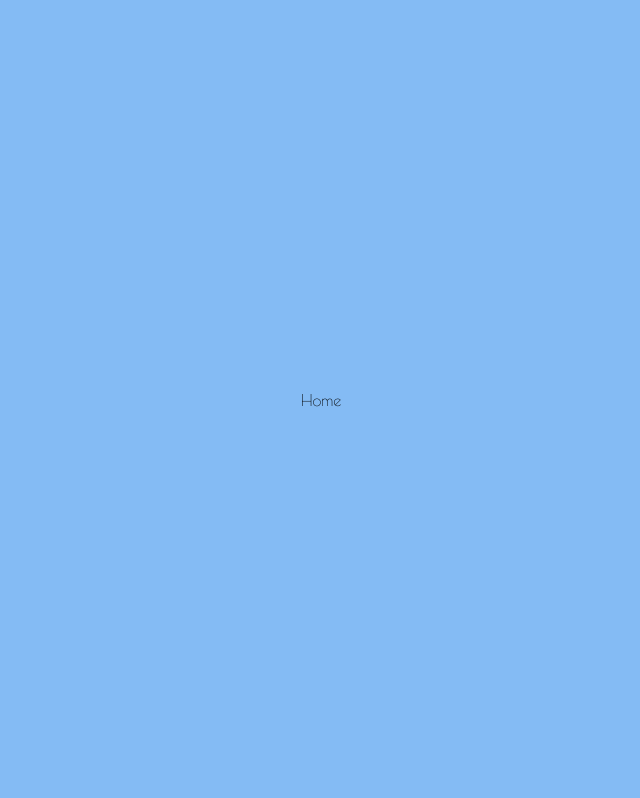
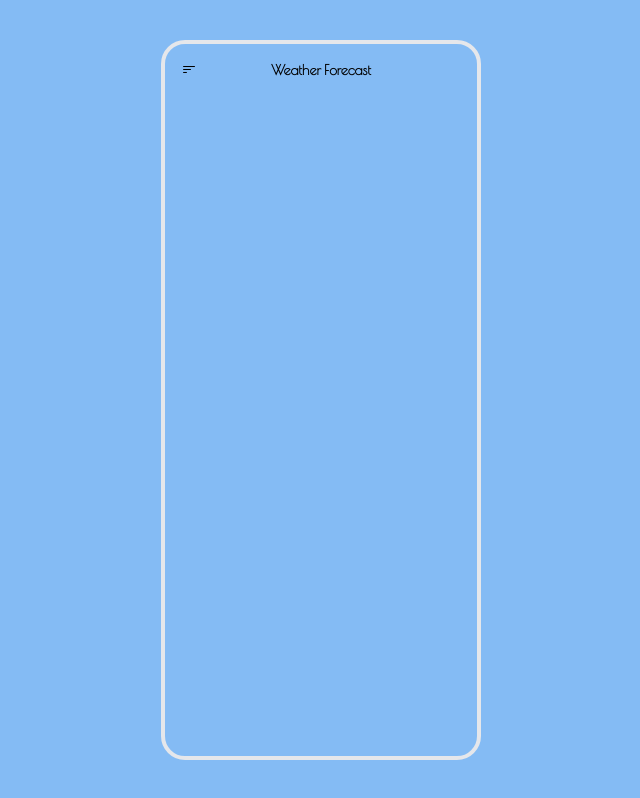
Before and after one commit to iamwinner422/BennuWeather, a React (Vite) app: page / in a window 1280 px wide. Shown: the whole page, without its empty margins (319-959 px from the left). Built offline with nearby package versions, Linux system fonts and the light colour scheme.

Commit message:
Building screens

```diff
--- a/package.json
+++ b/package.json
@@ -10,6 +10,7 @@
     "preview": "vite preview"
   },
   "dependencies": {
+    "bootstrap-icons": "^1.11.3",
     "react": "^18.3.1",
     "react-dom": "^18.3.1",
     "react-router-dom": "^7.0.1"
--- a/src/App.tsx
+++ b/src/App.tsx
@@ -2,7 +2,7 @@ import './App.css'
 import {Route, Routes, BrowserRouter} from "react-router-dom";
 import Home from "./pages/Home.tsx";
 import NextSevenDays from "./pages/NextSevenDays.tsx";
-
+import "bootstrap-icons/font/bootstrap-icons.css"
 function App() {
 
 
--- a/src/layouts/BaseLayout.tsx
+++ b/src/layouts/BaseLayout.tsx
@@ -5,7 +5,7 @@ interface Props {
 }
 export default function BaseLayout({children}: Props){
     return (
-        <div className="h-screen bg-background flex items-center justify-center">
+        <div className="h-screen bg-background flex items-center justify-center py-10">
             {children}
         </div>
     );
--- a/src/pages/Home.tsx
+++ b/src/pages/Home.tsx
@@ -3,7 +3,14 @@ import BaseLayout from "../layouts/BaseLayout.tsx";
 export default function Home() {
     return (
         <BaseLayout>
-            <h1>Home</h1>
+            <div className="w-1/4 h-full border-4 rounded-3xl">
+                <div className="flex justify-center items-center w-full py-4 relative">
+                    <div className="absolute left-4">
+                        <i className="bi bi-filter-left"></i>
+                    </div>
+                    <span className="text-sm font-bold">Weather Forecast</span>
+                </div>
+            </div>
         </BaseLayout>
     )
 }
```
Also changed, not shown: 2 other files (tests, documents, lock files or other folders).
